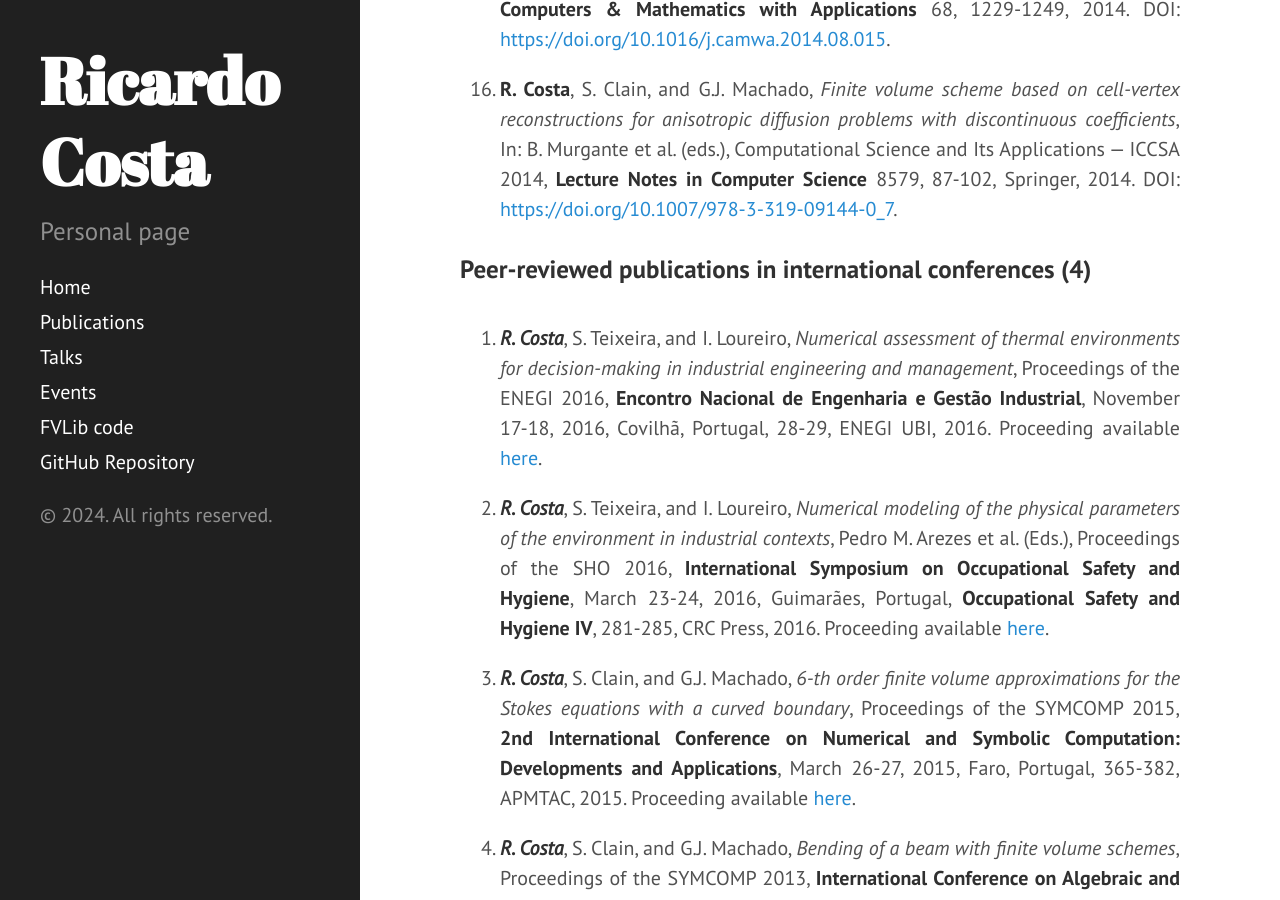
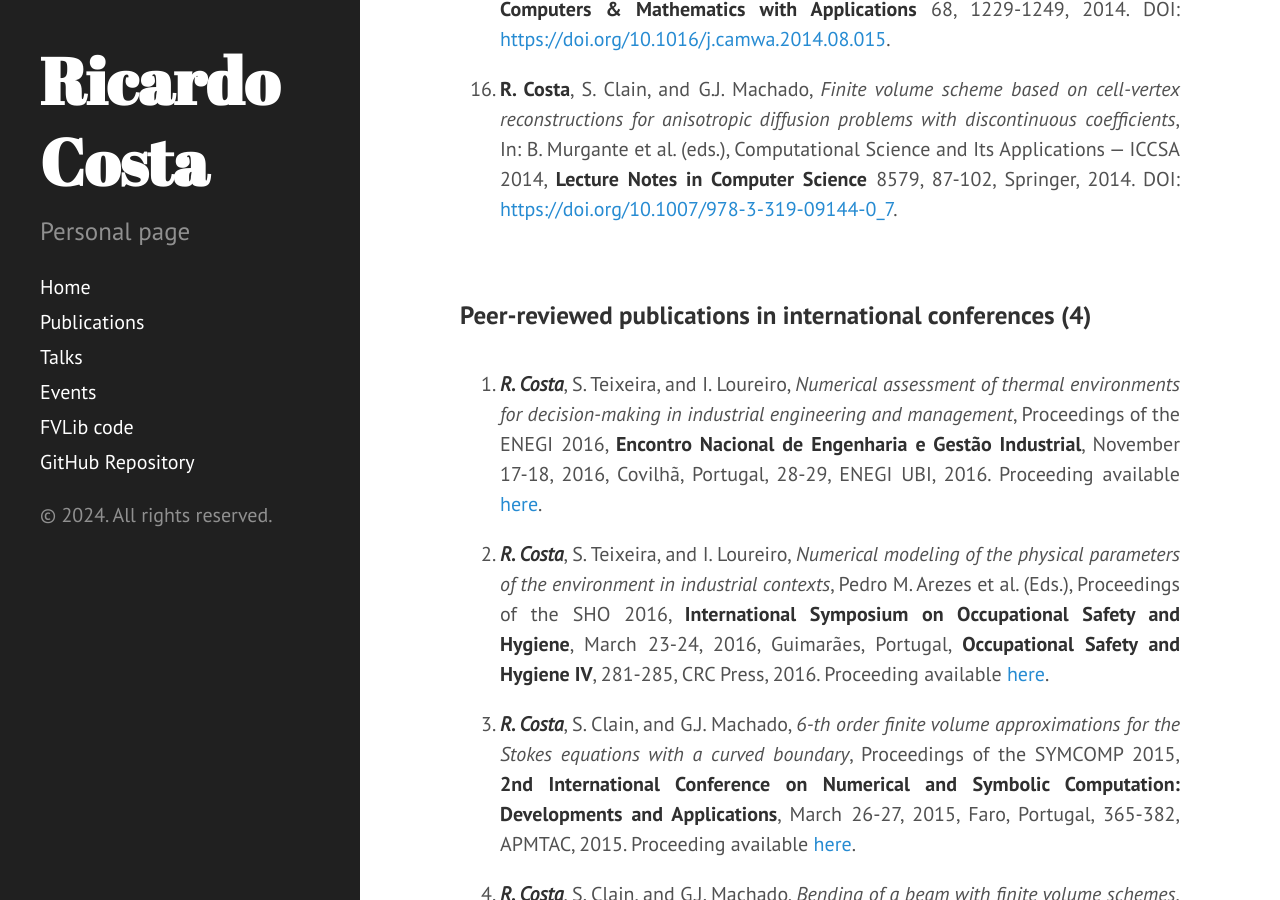
Before and after one commit to ricardodpcosta/ricardodpcosta.github.io, a Jekyll site: the page built from publications.md, in a window 1280 px wide and 900 px high, scrolled down 2345 px. Built offline with Jekyll 4.4.1, drawn with Linux system fonts in a browser that asks for light colours; Markdown is read by kramdown in place of the engine named in the settings.

Commit message:
Update publications.md

```diff
--- a/publications.md
+++ b/publications.md
@@ -88,6 +88,8 @@ In: B. Murgante et al. (eds.), Computational Science and Its Applications — IC
 **Lecture Notes in Computer Science** 8579, 87-102, Springer, 2014.
 DOI: [https://doi.org/10.1007/978-3-319-09144-0_7](https://doi.org/10.1007/978-3-319-09144-0_7).
 
+<p style="margin-bottom: 2cm;"></p>
+
 ### Peer-reviewed publications in international conferences (4)
 
 <p style="margin-bottom: 1cm;"></p>
```
